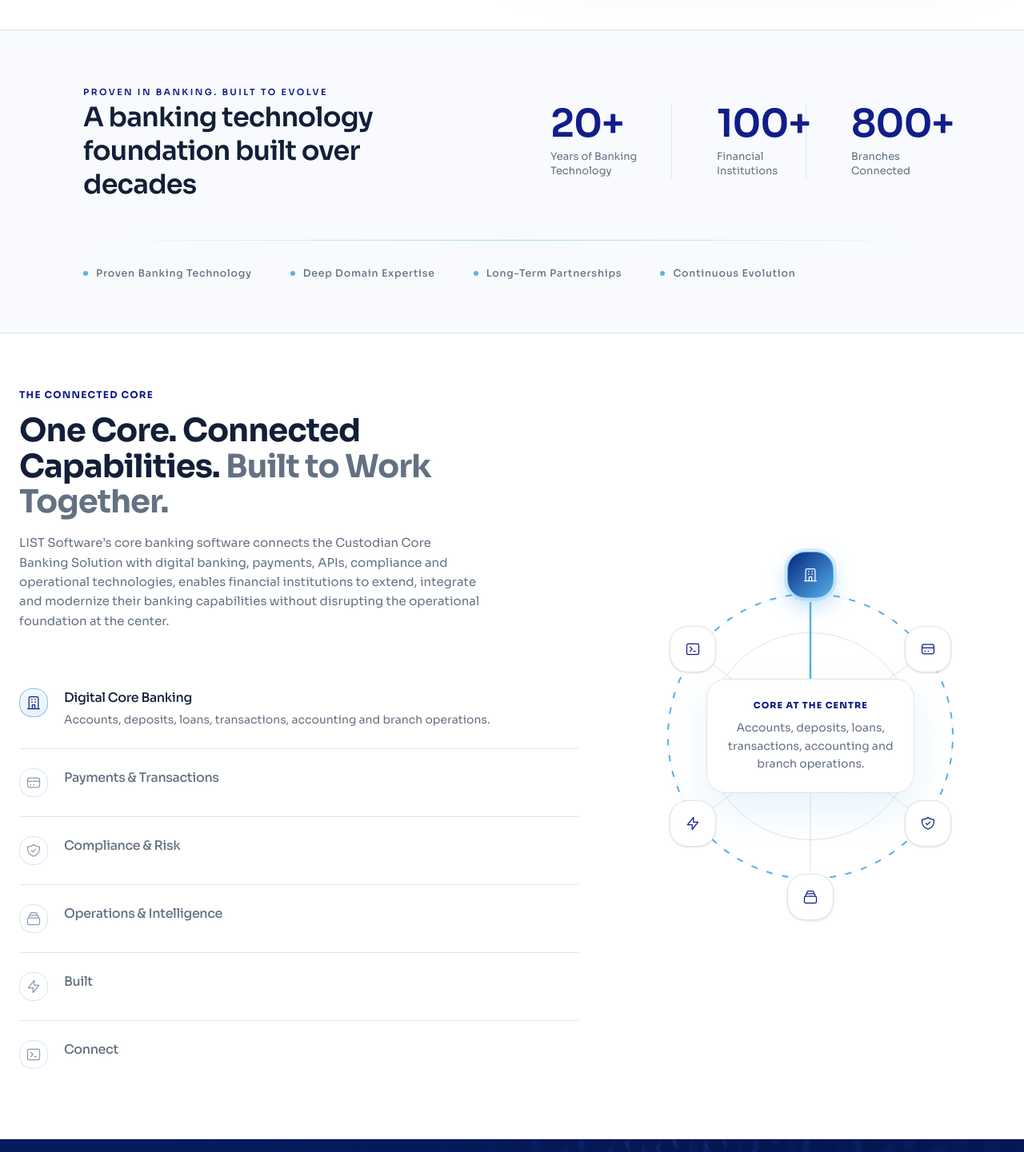
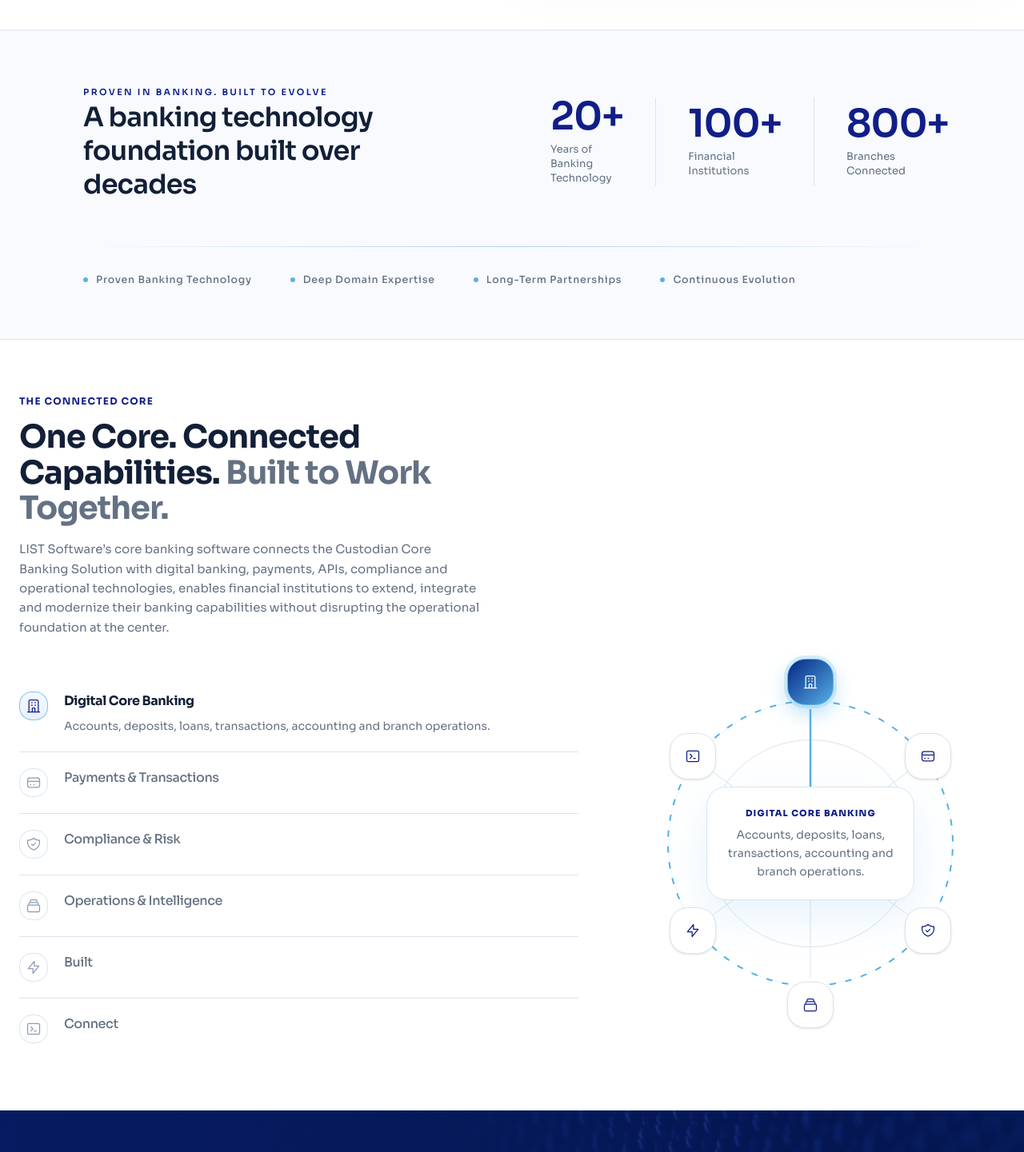
Before and after one commit to Upfinzo/list-software-UIteam, a Next.js app: page / in a window 1280 px wide. Shown: the part 860-2301 px from the top of the page at 80% size. Built offline with nearby package versions, Linux system fonts and the light colour scheme.

Commit message:
resolve layout jittering and improve mobile alignment in core sections

```diff
--- a/components/Home/ConnectedCore.tsx
+++ b/components/Home/ConnectedCore.tsx
@@ -90,12 +90,8 @@ export default function ConnectedCore() {
         <section className="bg-white py-12 lg:py-16 overflow-hidden">
             <style jsx global>{`
         @keyframes smoothDashMove {
-          0% {
-            stroke-dashoffset: 0;
-          }
-          100% {
-            stroke-dashoffset: -36;
-          }
+          0% { stroke-dashoffset: 0; }
+          100% { stroke-dashoffset: -36; }
         }
         .animate-smooth-flow {
           animation: smoothDashMove 2s linear infinite;
@@ -108,15 +104,12 @@ export default function ConnectedCore() {
         .animate-infinite-dots {
           animation: infiniteDotFlow 3s linear infinite;
         }
-
       `}</style>
 
             <Container>
-                <div className="grid grid-cols-1 lg:grid-cols-12 gap-12 items-center">
-
-                    {/* Left Column: Heading, Subtext, & Interactive List Items */}
-                    <div className="lg:col-span-7 space-y-6">
-                        <div className="space-y-4 max-w-xl">
+                {/* 1. SEPARATE HEADING ROW */}
+                <div className="grid grid-cols-1 lg:grid-cols-12 gap-12 mb-10 sm:mb-12">
+                    <div className="lg:col-span-7 space-y-4 max-w-xl">
                         <span className="text-xs font-bold tracking-widest text-[#111E89] uppercase">
                             THE CONNECTED CORE
                         </span>
@@ -127,15 +120,17 @@ export default function ConnectedCore() {
                             LIST Software’s core banking software connects the Custodian Core Banking Solution with digital banking, payments, APIs, compliance and operational technologies, enables financial institutions to extend, integrate and modernize their banking capabilities without disrupting the operational foundation at the center.
                         </p>
                     </div>
-                        {/* Interactive List/Tabs */}
+                </div>
 
+                {/* 2. ACCORDION & CIRCLE ROW - Aligned to items-start */}
+                <div className="grid grid-cols-1 lg:grid-cols-12 gap-12 items-start">
 
-                        {/* Interactive List/Tabs */}
-                        <div className="mt-12">
+                    {/* Left Column: Interactive Tabs with Fixed Height */}
+                    {/* Applying a fixed height ensures the block doesn't expand/shrink on hover */}
+                    <div className="lg:col-span-7 w-full h-[450px] lg:h-[480px]">
+                        <div className="flex flex-col w-full">
                             {tabs.map((tab, index, array) => {
                                 const isActive = activeTab === tab.id;
-
-                                // Remove bottom border for the last item
                                 const isLast = index === array.length - 1;
                                 const borderClass = isLast ? '' : 'border-b border-[#DCE4EC]';
 
@@ -143,9 +138,9 @@ export default function ConnectedCore() {
                                     <div
                                         key={tab.id}
                                         onMouseEnter={() => setActiveTab(tab.id)}
-                                        className={`group relative flex items-start py-6 cursor-pointer transition-colors duration-200 ${borderClass}`}
+                                        className={`group relative flex items-start py-5 cursor-pointer transition-colors duration-200 ${borderClass}`}
                                     >
-                                        <div className="flex items-start gap-5">
+                                        <div className="flex items-start gap-5 w-full">
                                             {/* Icon Container */}
                                             <div
                                                 className={`w-[36px] h-[36px] shrink-0 rounded-[16px] flex items-center justify-center transition-all duration-200 ${isActive
@@ -156,41 +151,46 @@ export default function ConnectedCore() {
                                                 {tab.icon}
                                             </div>
 
-                                            <div className="flex flex-col justify-center">
-                                                {/* Title styled matching image_2fab8e_2.png */}
-                                                <h4 className={`font-['Sora'] text-[16px] font-medium leading-[24px] tracking-[-0.4px] transition-colors duration-200 ${isActive
-                                                        ? 'text-[#121F37]'
-                                                        : 'text-[#647183] group-hover:text-[#121F37]'
+                                            <div className="flex flex-col justify-center w-full">
+                                                <h4 className={`font-['Sora'] text-[16px] leading-[24px] tracking-[-0.4px] transition-colors duration-200 ${isActive
+                                                        ? 'font-bold text-[#121F37]'
+                                                        : 'font-medium text-[#647183] group-hover:text-[#121F37]'
                                                     }`}>
                                                     {tab.title}
                                                 </h4>
 
+                                                <AnimatePresence initial={false}>
                                                     {isActive && (
-                                                    <motion.p
+                                                        <motion.div
                                                             initial={{ opacity: 0, height: 0 }}
                                                             animate={{ opacity: 1, height: 'auto' }}
-                                                        className="text-[14px] font-normal leading-[22.8px] tracking-[0px] text-[#647183] mt-1"
+                                                            exit={{ opacity: 0, height: 0 }}
+                                                            transition={{ duration: 0.3, ease: [0.04, 0.62, 0.23, 0.98] }}
+                                                            className="overflow-hidden"
                                                         >
+                                                            <div className="pt-2">
+                                                                <p className="text-[14px] font-normal leading-[22.8px] tracking-[0px] text-[#647183]">
                                                                     {tab.description}
-                                                    </motion.p>
+                                                                </p>
+                                                            </div>
+                                                        </motion.div>
                                                     )}
+                                                </AnimatePresence>
                                             </div>
                                         </div>
                                     </div>
                                 );
                             })}
                         </div>
-
                     </div>
 
-                    {/* Right Column: Circular Interactive Diagram */}
-                    <div className="lg:col-span-5 flex justify-center items-center py-4 lg:py-6">
+                    {/* Right Column: Circular Interactive Diagram - Matches top alignment */}
+                    <div className="lg:col-span-5 flex justify-center items-start pt-2 lg:pt-0">
                         <div className="relative w-[380px] h-[380px] sm:w-[420px] sm:h-[420px] flex items-center justify-center">
 
-                            {/* Inner Circle Track */}
                             <div className="absolute inset-20 rounded-full border border-[#DCE4EC] pointer-events-none" />
+                            <div className="absolute inset-8 rounded-full border border-dashed border-[#56B0E6]/20 last-line pointer-events-none" />
 
-                            <div className="absolute inset-8 rounded-full border border-dashed border-[#56B0E6]/20 last-line pointer-events-none" />
                             <svg className="absolute inset-8 w-[calc(100%-4rem)] h-[calc(100%-4rem)] pointer-events-none overflow-visible">
                                 <circle
                                     cx="50%" cy="50%" r="50%"
@@ -202,7 +202,6 @@ export default function ConnectedCore() {
                                 />
                             </svg>
 
-                            {/* Background Connecting Straight Lines for ALL nodes permanently drawn from each icon to the center */}
                             <svg className="absolute inset-0 w-full h-full pointer-events-none">
                                 {nodePositions.map((_, index) => {
                                     const allCoords = [
@@ -215,32 +214,25 @@ export default function ConnectedCore() {
                                     ];
                                     const line = allCoords[index];
                                     return (
-                                        <line
-                                            key={index}
-                                            x1={line.x1}
-                                            y1={line.y1}
-                                            x2={line.x2}
-                                            y2={line.y2}
-                                            stroke="#DCE4EC"
-                                            strokeWidth="1"
-                                        />
+                                        <line key={index} x1={line.x1} y1={line.y1} x2={line.x2} y2={line.y2} stroke="#DCE4EC" strokeWidth="1" />
                                     );
                                 })}
                             </svg>
 
                             {/* Center Core Box Content */}
-                            <div className="absolute z-10 w-[240px] sm:w-[260px] bg-white rounded-3xl p-6 shadow-[0_20px_50px_rgba(86,176,230,0.15)] border border-[#DCE4EC] text-center flex flex-col items-center justify-center">
-                                <span className="text-[11px] font-extrabold tracking-widest text-[#111E89] uppercase mb-2">
-                                    CORE AT THE CENTRE
-                                </span>
+                            <div className="absolute z-10 w-[240px] sm:w-[260px] min-h-[140px] bg-white rounded-3xl p-6 shadow-[0_20px_50px_rgba(86,176,230,0.15)] border border-[#DCE4EC] text-center flex flex-col items-center justify-center">
                                 <AnimatePresence mode="wait">
                                     <motion.div
                                         key={activeTab}
-                                        initial={{ opacity: 0 }}
-                                        animate={{ opacity: 1 }}
-                                        exit={{ opacity: 0 }}
-                                        transition={{ duration: 0.15 }}
+                                        initial={{ opacity: 0, y: 5 }}
+                                        animate={{ opacity: 1, y: 0 }}
+                                        exit={{ opacity: 0, y: -5 }}
+                                        transition={{ duration: 0.2 }}
+                                        className="flex flex-col items-center"
                                     >
+                                        <span className="text-[11px] font-extrabold tracking-widest text-[#111E89] uppercase mb-2">
+                                            {tabs[activeTab].title}
+                                        </span>
                                         <p className="text-xs sm:text-sm text-[#647183] leading-relaxed">
                                             {tabs[activeTab].description}
                                         </p>
@@ -248,27 +240,20 @@ export default function ConnectedCore() {
                                 </AnimatePresence>
                             </div>
 
-                            {/* Solid Blue Straight Line for Active Hover State (using z-1) */}
+                            {/* Solid Blue Straight Line for Active Hover State */}
                             {(() => {
                                 const activeCoords = [
-                                    { x1: '50%', y1: '10%', x2: '50%', y2: '50%' }, // Top -> Center
-                                    { x1: '80%', y1: '28%', x2: '50%', y2: '50%' }, // Top-Right -> Center
-                                    { x1: '80%', y1: '72%', x2: '50%', y2: '50%' }, // Bottom-Right -> Center
-                                    { x1: '50%', y1: '90%', x2: '50%', y2: '50%' }, // Bottom -> Center
-                                    { x1: '20%', y1: '72%', x2: '50%', y2: '50%' }, // Bottom-Left -> Center
-                                    { x1: '20%', y1: '28%', x2: '50%', y2: '50%' }, // Top-Left -> Center
+                                    { x1: '50%', y1: '10%', x2: '50%', y2: '50%' }, // Top
+                                    { x1: '80%', y1: '28%', x2: '50%', y2: '50%' }, // Top-Right
+                                    { x1: '80%', y1: '72%', x2: '50%', y2: '50%' }, // Bottom-Right
+                                    { x1: '50%', y1: '90%', x2: '50%', y2: '50%' }, // Bottom
+                                    { x1: '20%', y1: '72%', x2: '50%', y2: '50%' }, // Bottom-Left
+                                    { x1: '20%', y1: '28%', x2: '50%', y2: '50%' }, // Top-Left
                                 ];
                                 const line = activeCoords[activeTab];
                                 return (
                                     <svg className="absolute inset-0 w-full h-full pointer-events-none z-1">
-                                        <line
-                                            x1={line.x1}
-                                            y1={line.y1}
-                                            x2={line.x2}
-                                            y2={line.y2}
-                                            stroke="#56B0E6"
-                                            strokeWidth="2.5"
-                                        />
+                                        <line x1={line.x1} y1={line.y1} x2={line.x2} y2={line.y2} stroke="#56B0E6" strokeWidth="2.5" />
                                     </svg>
                                 );
                             })()}
@@ -276,7 +261,6 @@ export default function ConnectedCore() {
                             {/* Floating Node Icons Around the Circle */}
                             {tabs.map((tab, index) => {
                                 const isActive = activeTab === index;
-
                                 return (
                                     <div
                                         key={tab.id}
--- a/components/Home/ProvenFoundationSection.tsx
+++ b/components/Home/ProvenFoundationSection.tsx
@@ -64,8 +64,6 @@ export default function ProvenFoundationSection() {
         <section className="bg-[#F8FAFD] py-16 px-6 sm:px-12 lg:px-20 border-t border-b border-[#DCE4EC]">
             <Container>
                 <div className="container mx-auto max-w-7xl">
-                    {/* Top Content Grid */}
-                    {/* ADDED: lg:gap-24 to give more horizontal breathing space between columns */}
                     <div className="grid grid-cols-1 lg:grid-cols-12 gap-12 lg:gap-24 items-center">
                         {/* Left Column: Heading and Subtitle */}
                         <motion.div
@@ -83,17 +81,26 @@ export default function ProvenFoundationSection() {
                             </h2>
                         </motion.div>
 
-                        {/* Right Column: Statistics Grid */}
+                        {/* Right Column: Statistics */}
                         <motion.div
                             initial={{ opacity: 0, y: 20 }}
                             whileInView={{ opacity: 1, y: 0 }}
                             viewport={{ once: true }}
                             transition={{ duration: 0.6, delay: 0.2 }}
-                            className="lg:col-span-6 grid grid-cols-1 sm:grid-cols-3 gap-8 lg:gap-4 divide-y sm:divide-y-0 sm:divide-x divide-[#DCE4EC]">
+                            // CHANGED: Using flex instead of grid avoids conflict between 'gap' and 'divide' spacing on mobile
+                            className="lg:col-span-6 flex flex-col sm:flex-row divide-y sm:divide-y-0 sm:divide-x divide-[#DCE4EC]"
+                        >
                             {stats.map((stat, index) => (
                                 <div
                                     key={index}
-                                    className={`flex flex-col justify-center ${index !== 0 ? 'sm:pl-8 lg:pl-10' : ''} pt-6 sm:pt-0`}
+                                    // Targeted padding ensures proper spacing and removes excess bottom padding from the last item
+                                    className={`flex flex-col justify-center py-8 sm:py-0 ${
+                                        index === 0
+                                            ? 'pt-0 sm:pr-8 lg:pr-10'
+                                            : index === stats.length - 1
+                                                ? 'pb-0 sm:pl-8 lg:pl-10'
+                                                : 'sm:px-8 lg:px-10'
+                                    }`}
                                 >
                                     <div className="font-['Sora'] text-[48px] font-semibold leading-[48px] tracking-[-1.2px] text-[#111E89]">
                                         <Counter value={stat.numericValue} suffix={stat.suffix} />
@@ -112,21 +119,20 @@ export default function ProvenFoundationSection() {
                         whileInView={{ opacity: 1 }}
                         viewport={{ once: true }}
                         transition={{ duration: 0.8, delay: 0.4 }}
-                        /* CHANGED: Reduced mt-16 to mt-8 to bring the line closer to the text */
-                        className="mt-8 pt-4"
+                        className="mt-10 pt-4"
                     >
                         <div className="h-[1px] w-full bg-gradient-to-r from-transparent via-[#5EAFE6]/50 to-transparent mb-8" />
 
-                        <ul className="flex flex-wrap items-center justify-start gap-y-4 gap-x-12">
+                        {/* CHANGED: Adjusted to grid on mobile so it splits neatly into 2 columns if space allows, matching the image */}
+                        <ul className="grid grid-cols-1 min-[450px]:grid-cols-2 md:flex md:flex-wrap md:items-center justify-start gap-y-4 gap-x-12">
                             {features.map((feature, index) => (
                                 <li key={index} className="flex items-center space-x-2.5 font-['Sora'] text-[12.5px] font-medium leading-[18.8px] tracking-[0.75px] text-[#647183]">
-                                    <span className="w-1.5 h-1.5 rounded-full bg-[#5EAFE6] inline-block" />
+                                    <span className="w-1.5 h-1.5 rounded-full bg-[#5EAFE6] shrink-0" />
                                     <span>{feature}</span>
                                 </li>
                             ))}
                         </ul>
                     </motion.div>
-
                 </div>
             </Container>
         </section>
```
Lines whose indentation alone changed are shown as unchanged.
